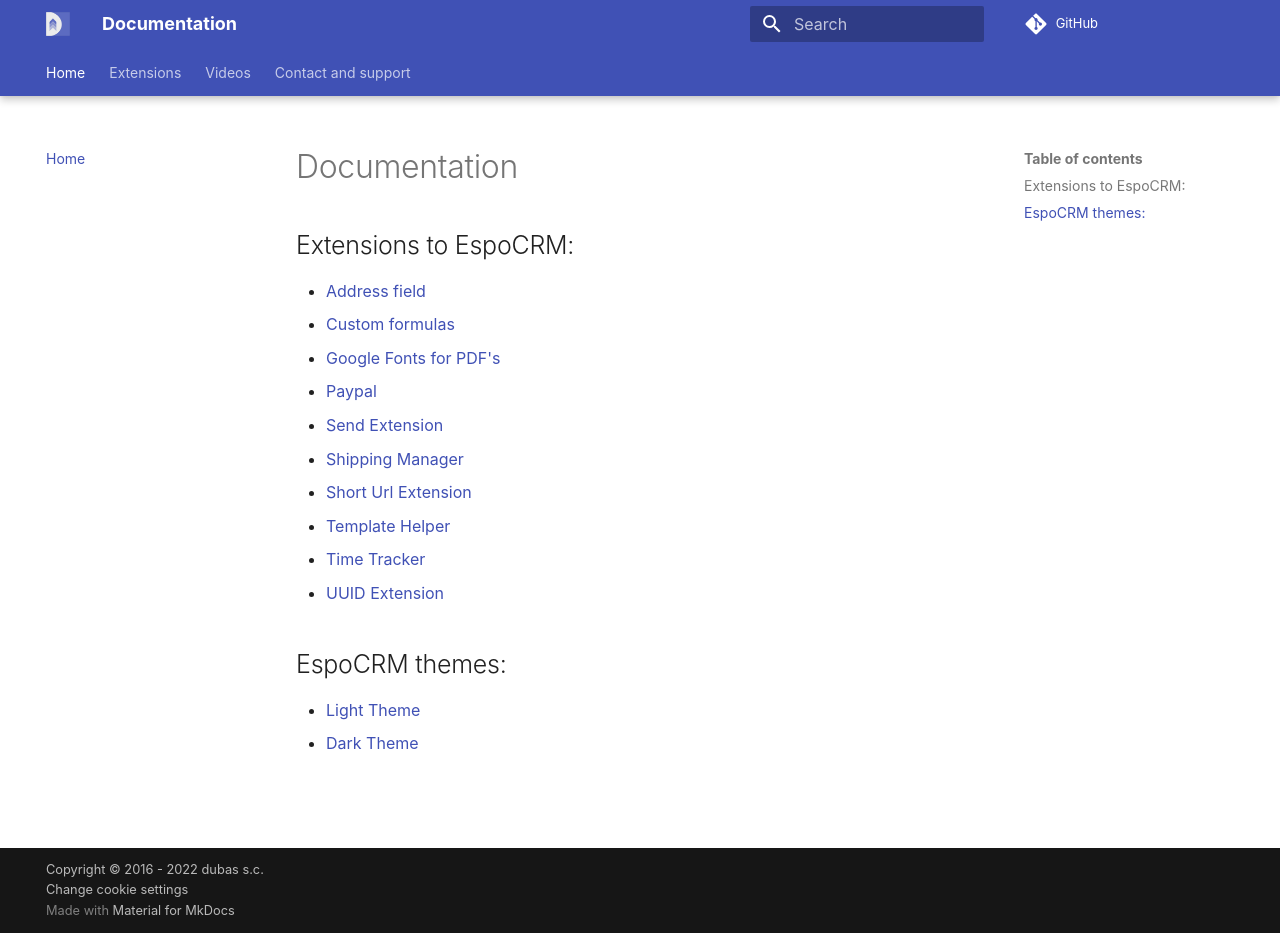
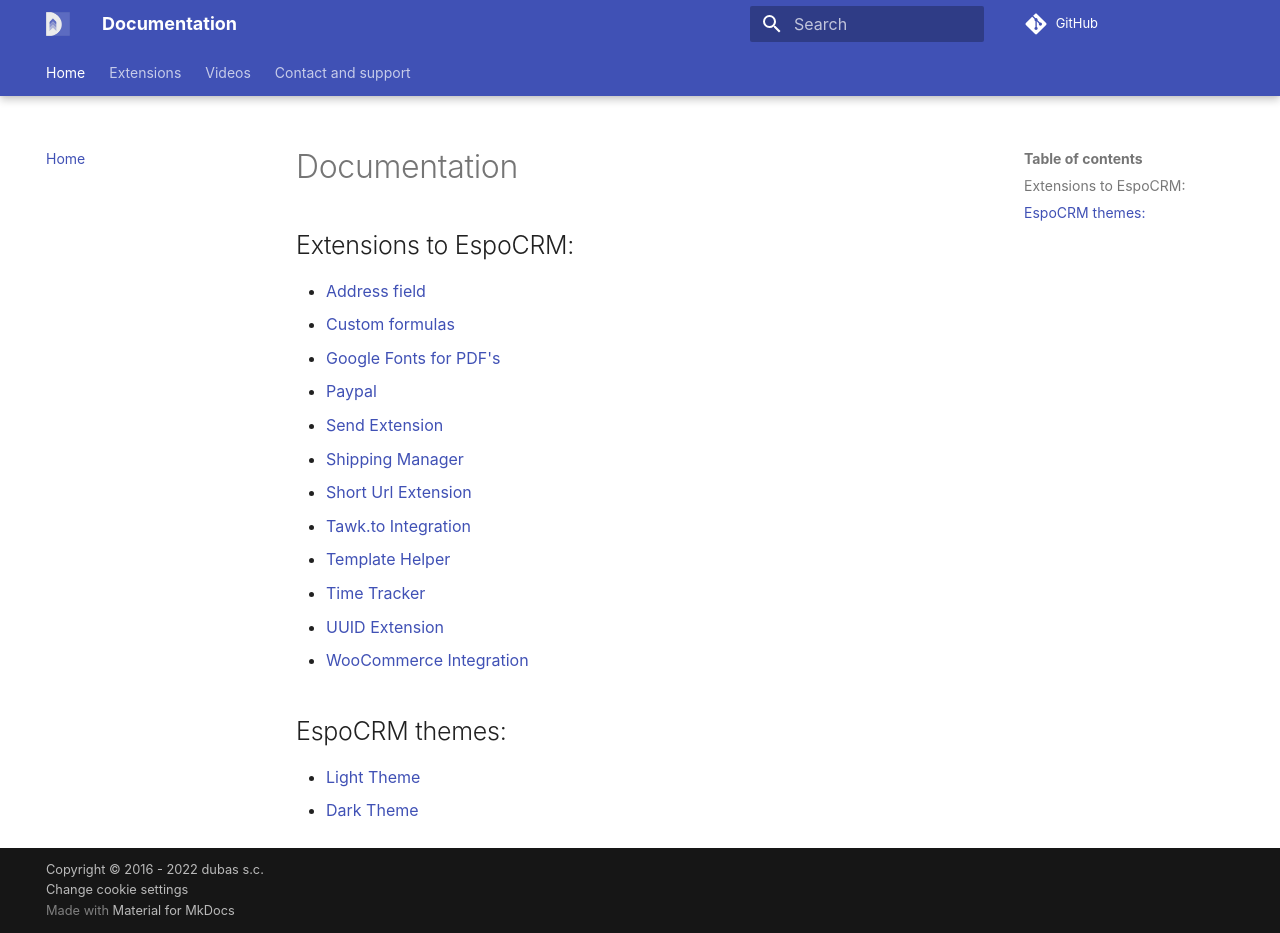
Before and after one commit to dubas-pro/documentation, an MkDocs documentation site: the page built from docs/index.md, in a window 1280 px wide and 933 px high. Built offline with MkDocs 1.6.1 and Material for MkDocs 9.7.7, drawn with Linux system fonts in a browser that asks for light colours; some web fonts are replaced; comment, search, counter and statistics services are not loaded.

Commit message:
fix home page

```diff
--- a/docs/index.md
+++ b/docs/index.md
@@ -7,9 +7,11 @@
 - [Send Extension](./extensions/send.md)
 - [Shipping Manager](./extensions/shipping-manager/index.md)
 - [Short Url Extension](./extensions/short-url.md)
+- [Tawk.to Integration](./extensions/tawk/index.md)
 - [Template Helper](./extensions/template-helper.md)
 - [Time Tracker](./extensions/time-tracker/index.md)
 - [UUID Extension](./extensions/uuid.md)
+- [WooCommerce Integration](./extensions/woocommerce/index.md)
 
 ## EspoCRM themes:
 - [Light Theme](./extensions/themes/light.md)
```
